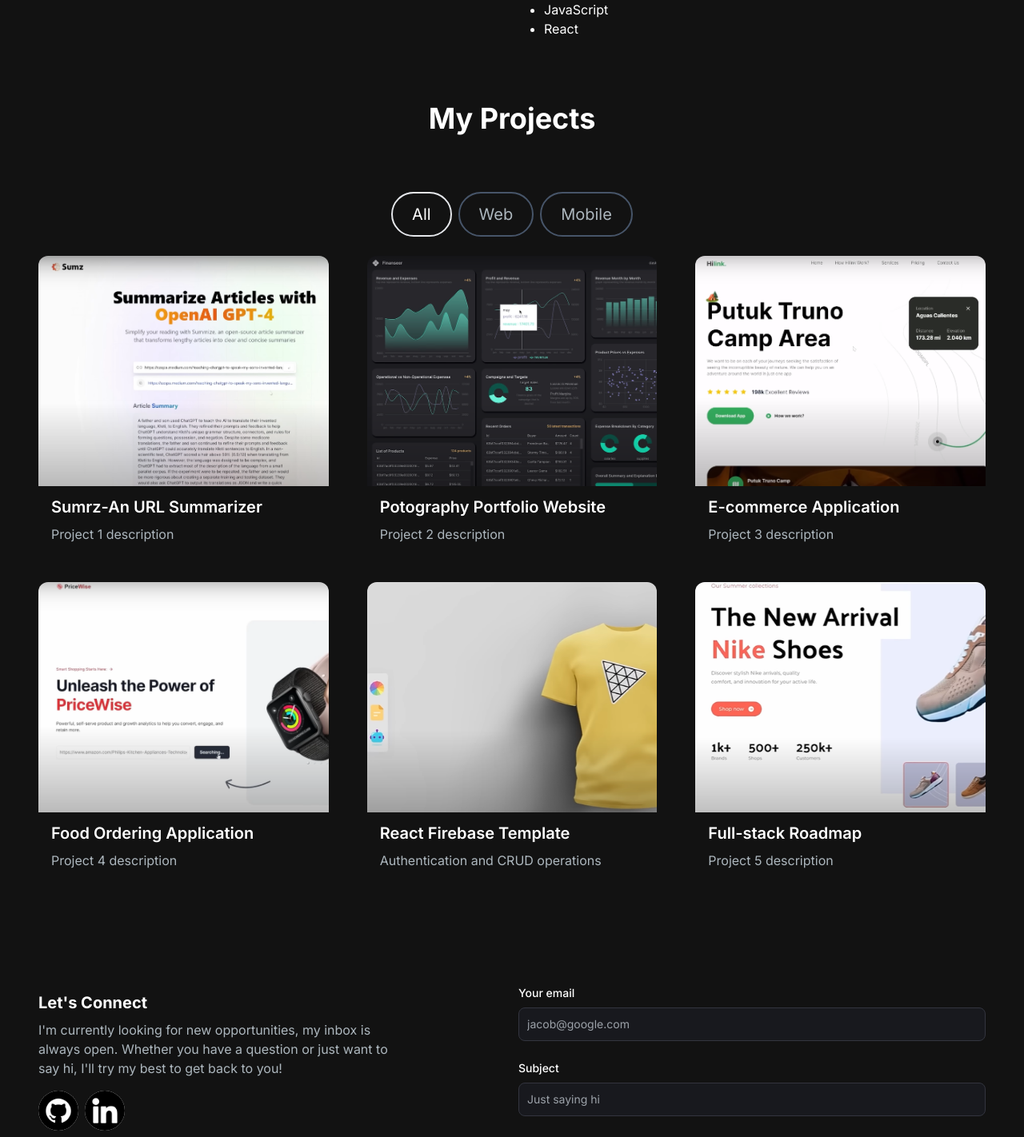
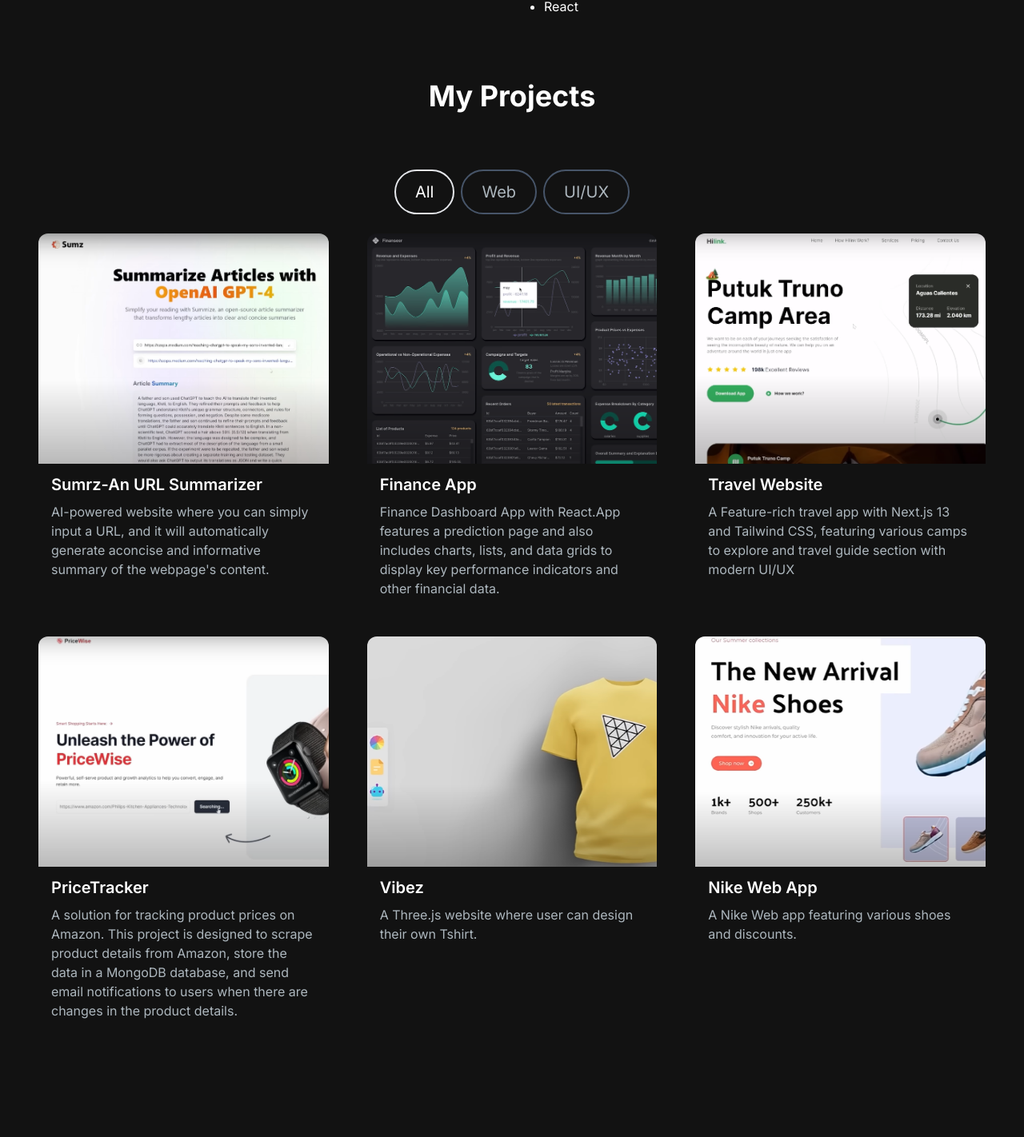
Before and after one commit to krishnanjalivu/Portfolio-krishnanjali, a Next.js app: page / in a window 1280 px wide. Shown: the part 1180-2602 px from the top of the page at 80% size. Built offline with nearby package versions, Linux system fonts and the light colour scheme.

Commit message:
commit THIRD

```diff
--- a/app/components/AboutSection.jsx
+++ b/app/components/AboutSection.jsx
@@ -23,8 +23,8 @@
     id: "education",
     content: (
       <ul className="list-disc pl-2">
-        <li>Fullstack Academy of Code</li>
-        <li>University of California, Santa Cruz</li>
+        <li>Vellore Institute of Technology Bhopal</li>
+        <li>Indian School Al Seeb</li>
       </ul>
     ),
   },
@@ -33,8 +33,9 @@
     id: "certifications",
     content: (
       <ul className="list-disc pl-2">
-        <li>AWS Cloud Practitioner</li>
-        <li>Google Professional Cloud Developer</li>
+        <li>React(Basic) - Hackerrank</li>
+        <li>Javascript(Basic) - Hackerrank</li>
+        <li>Web Development by Angela Yu - Udemy</li>
       </ul>
     ),
   },
@@ -59,8 +60,7 @@
           <p className="text-base lg:text-lg">
             I am a full stack web developer with a passion for creating
             interactive and responsive web applications. I have experience
-            working with JavaScript, React, Redux, Node.js, Express, PostgreSQL,
-            Sequelize, HTML, CSS, and Git. I am a quick learner and I am always
+            working with JavaScript, React, Redux, Node.js, Express, HTML, CSS, and Git. I am a quick learner and I am always
             looking to expand my knowledge and skill set. I am a team player and
             I am excited to work with others to create amazing applications.
           </p>
--- a/app/components/HeroSection.jsx
+++ b/app/components/HeroSection.jsx
@@ -37,18 +37,17 @@
             />
           </h1>
           <p className="text-[#ADB7BE] text-base sm:text-lg mb-6 lg:text-xl">
-            Lorem ipsum dolor sit amet consectetur adipisicing elit. Quisquam,
-            voluptatum.
+            I am Krishnanjali.I am a Full Stack Web Developer.
           </p>
           <div>
             <Link
-              href="/contact"
+              href="#contact"
               className="px-6 inline-block py-3 w-full sm:w-fit rounded-full mr-4 bg-gradient-to-br from-blue-500 via-purple-500 to-pink-500 hover:bg-slate-200 text-white"
             >
               Hire Me
             </Link>
             <Link
-              href="/"
+              href="https://drive.google.com/file/d/1eakjc6BRRyUu86gL8EvlEQknv4lUhwAu/view?usp=sharing"
               className="px-1 inline-block py-1 w-full sm:w-fit rounded-full bg-gradient-to-br  from-blue-500 via-purple-500 to-pink-500 hover:bg-slate-800 text-white mt-3"
             >
               <span className="block bg-[#121212] hover:bg-slate-800 rounded-full px-5 py-2">
--- a/app/components/ProjectsSection.jsx
+++ b/app/components/ProjectsSection.jsx
@@ -8,55 +8,55 @@
   {
     id: 1,
     title: "Sumrz-An URL Summarizer",
-    description: "Project 1 description",
+    description: "AI-powered website where you can simply input a URL, and it will automatically generate aconcise and informative summary of the webpage's content.",
     image: "/images/ai.png",
     tag: ["All", "Web"],
-    gitUrl: "/",
-    previewUrl: "/",
+    gitUrl: "https://github.com/krishnanjalivu/sumrz",
+    previewUrl: "https://resonant-macaron-e02013.netlify.app/",
   },
   {
     id: 2,
-    title: "Potography Portfolio Website",
-    description: "Project 2 description",
+    title: "Finance App",
+    description: " Finance Dashboard App with React.App features a prediction page and also includes charts, lists, and data grids to display key performance indicators and other financial data.",
     image: "/images/financeapp.png",
     tag: ["All", "Web"],
-    gitUrl: "/",
+    gitUrl: "https://github.com/krishnanjalivu/Finance-App",
     previewUrl: "/",
   },
   {
     id: 3,
-    title: "E-commerce Application",
-    description: "Project 3 description",
+    title: "Travel Website",
+    description: "A Feature-rich travel app with Next.js 13 and Tailwind CSS, featuring various camps to explore and travel guide section with modern UI/UX",
     image: "/images/travel.png",
-    tag: ["All", "Web"],
-    gitUrl: "/",
+    tag: ["All", "UI/UX"],
+    gitUrl: "https://github.com/krishnanjalivu/Travel-Website",
     previewUrl: "/",
   },
   {
     id: 4,
-    title: "Food Ordering Application",
-    description: "Project 4 description",
+    title: "PriceTracker",
+    description: "A solution for tracking product prices on Amazon. This project is designed to scrape product details from Amazon, store the data in a MongoDB database, and send email notifications to users when there are changes in the product details.",
     image: "/images/pricetracker.png",
-    tag: ["All", "Mobile"],
-    gitUrl: "/",
+    tag: ["All", ],
+    gitUrl: "https://github.com/krishnanjalivu/Price-Tracker",
     previewUrl: "/",
   },
   {
     id: 5,
-    title: "React Firebase Template",
-    description: "Authentication and CRUD operations",
+    title: "Vibez",
+    description: "A Three.js website where user can design their own Tshirt.",
     image: "/images/three.png",
     tag: ["All", "Web"],
-    gitUrl: "/",
+    gitUrl: "https://github.com/krishnanjalivu/Vibez",
     previewUrl: "/",
   },
   {
     id: 6,
-    title: "Full-stack Roadmap",
-    description: "Project 5 description",
+    title: "Nike Web App",
+    description: "A Nike Web app featuring various shoes and discounts.",
     image: "/images/nike.png",
-    tag: ["All", "Web"],
-    gitUrl: "/",
+    tag: ["All", "UI/UX"],
+    gitUrl: "https://github.com/krishnanjalivu/nikeapp",
     previewUrl: "/",
   },
 ];
@@ -97,8 +97,8 @@
         />
         <ProjectTag
           onClick={handleTagChange}
-          name="Mobile"
-          isSelected={tag === "Mobile"}
+          name="UI/UX"
+          isSelected={tag === "UI/UX"}
         />
       </div>
       <ul ref={ref} className="grid md:grid-cols-3 gap-8 md:gap-12">
```
